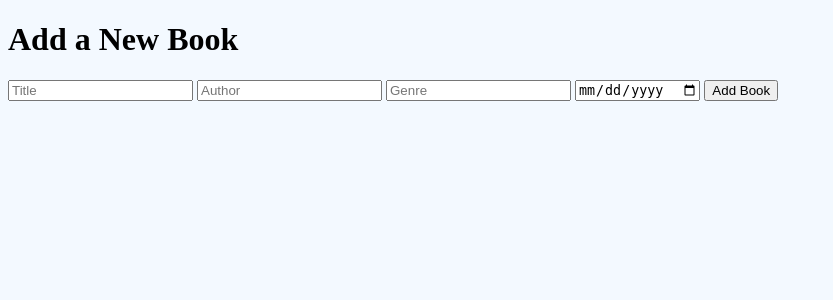
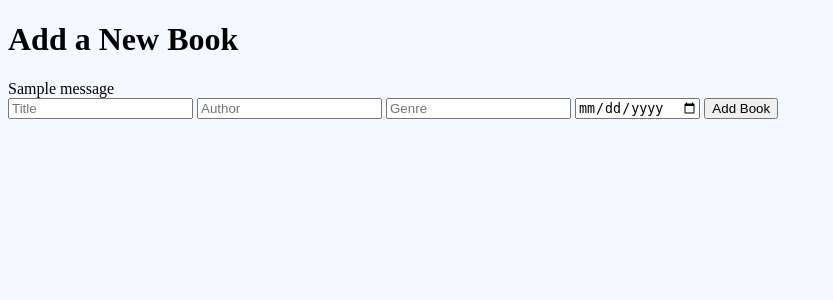
Before and after one commit to NadaGhurmallah/Library-management-website, a Django app: template IS-424-Project-main/IS424_Project/Library/templates/Library/addBook.html in a window 1280 px wide. Shown: the top 300 px of the page, without its empty margins (0-833 px from the left). Run offline with Django 5.2, Linux system fonts and the light colour scheme; the template is opened without the code that fills it, so the values that code supplies are empty; tables that the repository leaves empty hold one stand-in row (values such as "Sample post"); one stand-in notice (Sample message) is shown.

Commit message:
Update addBook.html
alert

```diff
--- a/IS-424-Project-main/IS424_Project/Library/templates/Library/addBook.html
+++ b/IS-424-Project-main/IS424_Project/Library/templates/Library/addBook.html
@@ -7,6 +7,14 @@
 <body>
     <div class="form-container">
         <h1>Add a New Book</h1>
+
+        <!-- Alert messages for success or error feedback -->
+        {% if messages %}
+            {% for message in messages %}
+                <div class="alert {{ message.tags }}">{{ message }}</div>
+            {% endfor %}
+        {% endif %}
+
         <form action="{% url 'Library:add' %}" method="POST">
             {% csrf_token %}
             <input type="text" placeholder="Title" name="title" required>
```
